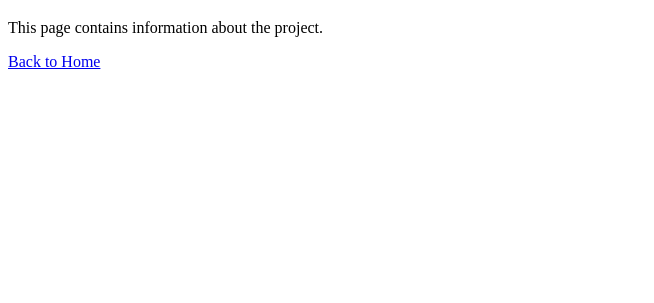
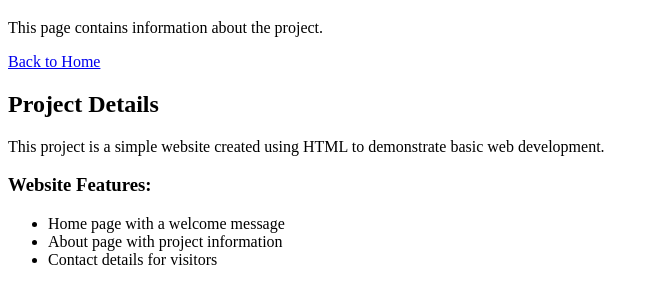
Before and after one commit to Divii2205/my_website, a plain HTML site: page about.html in a window 1280 px wide. Shown: the part 61-364 px from the top of the page, without its empty margins (0-654 px from the left). Drawn offline with Linux system fonts and the light colour scheme.

Commit message:
Added project details to about page

```diff
--- a/about.html
+++ b/about.html
@@ -10,6 +10,16 @@
     <h1>About</h1>
     <p>This page contains information about the project.</p>
     <a href="index.html">Back to Home</a>
+
+    <h2>Project Details</h2>
+    <p>This project is a simple website created using HTML to demonstrate basic web development.</p>
+
+    <h3>Website Features:</h3>
+    <ul>
+        <li>Home page with a welcome message</li>
+        <li>About page with project information</li>
+        <li>Contact details for visitors</li>
+    </ul>
 </body>
 
 </html>
```
